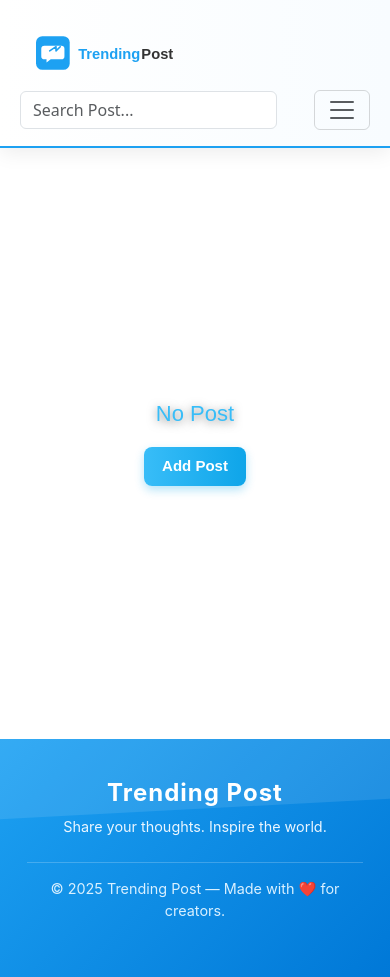
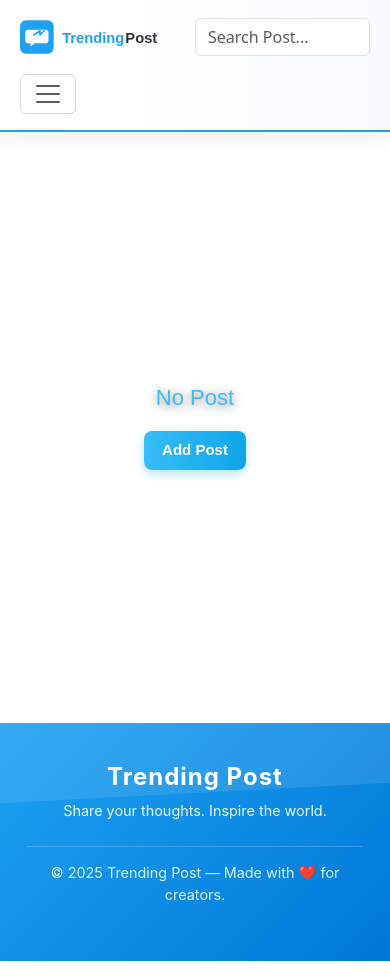
Before and after one commit to ganesh-raja/Post-app-React-JS, a React (Vite) app: page / in a window 390 px wide. Built offline with nearby package versions, Linux system fonts and the light colour scheme.

Commit message:
css code updated

```diff
--- a/src/Header.jsx
+++ b/src/Header.jsx
@@ -12,7 +12,7 @@ const Header = ({searchPost, setSearchPost, searchResult, emptySearch}) => {
             <img
               src="/src/assets/logo.svg"
               alt="Trending Post Logo"
-                className="logo-img m-3 m-sm-0"
+              className="logo-img"
             />
           </Link>
           <SearchBar searchPost={searchPost} setSearchPost={setSearchPost} searchResult={searchResult}
--- a/src/Navbar.jsx
+++ b/src/Navbar.jsx
@@ -9,23 +9,14 @@ const Navbar = () => {
 
   return (
     <>
-      <button class="navbar-toggler" type="button" data-bs-toggle="collapse" data-bs-target="#navbarNav"><span class="navbar-toggler-icon"></span></button>
-      <div class="collapse navbar-collapse mt-2 mt-sm-0" id="navbarNav">
+      <button className="navbar-toggler mt-3 mt-sm-0" type="button" data-bs-toggle="collapse" data-bs-target="#navbarNav"><span className="navbar-toggler-icon"></span></button>
+      <div className="collapse navbar-collapse mt-2 mt-sm-0" id="navbarNav">
         <ul className='navbar-nav ms-auto'>
           <li className='nav-item'><NavLink to="/" className={({isActive})=> isActive ? "nav-link active" : "nav-link"} >Home</NavLink></li>
           <li className='nav-item'><NavLink to="/post" className={({isActive})=> isActive ? "nav-link active" : "nav-link"} >Post</NavLink></li>
           <li className='nav-item'><NavLink to="/about" className={({isActive})=> isActive ? "nav-link active" : "nav-link"} >About</NavLink></li>
         </ul>
       </div>
-
-        {/* <div
-          className={`menu-toggle ${menuOpen ? "open" : ""}`}
-          onClick={() => setMenuOpen(!menuOpen)}
-        >
-          <span className="bar"></span>
-          <span className="bar"></span>
-          <span className="bar"></span>
-        </div> */}
     </>
   )
 }
--- a/src/Post.jsx
+++ b/src/Post.jsx
@@ -15,11 +15,7 @@ const Post = ({items, handleDelete}) => {
     }
   return (
     <>
-        <div className=''>
-            <Link to="/"><button type='button' className="backbtn">Back</button></Link>
-        </div>
         <form className='delForm' onSubmit={(e)=>e.preventDefault()}>
-
             <div className="post-detail">
             <h2 className="post-detail-title">{iPost.title}</h2>
             <p className="post-detail-date">{iPost.date}</p>
@@ -27,8 +23,10 @@ const Post = ({items, handleDelete}) => {
                 <p>{iPost.content}</p>
             </div>
             </div>
-
-            <button type='button' className="delbtn" onClick={()=>handleDelete(id)}>Delete Post</button>
+            <div className=''>
+                <Link to="/"><button type='button' className="backbtn me-5">Back</button></Link>
+                <button type='button' className="delbtn" onClick={()=>handleDelete(id)}>Delete Post</button>
+            </div>
         </form>
     </>
   )
--- a/src/SearchBar.jsx
+++ b/src/SearchBar.jsx
@@ -3,7 +3,7 @@ import SearchItems from './SearchItems'
 
 const SearchBar = ({searchPost, setSearchPost, searchResult, emptySearch}) => {
   return (
-    <div>
+    <div className='form-search'>
       <form action="" onSubmit={(e)=>e.preventDefault()}>
         <input type="text" placeholder='Search Post...' value={searchPost}
         className='form-control'
--- a/src/index.css
+++ b/src/index.css
@@ -40,6 +40,17 @@
 @media (max-width: 768px) {
   .logo-img {
     height: 42px;
+  }
+}
+
+.form-search{
+  width: 50% !important;
+  margin-left: 140px;
+}
+
+@media (max-width: 1199px) {
+  .form-search {
+    margin-left: 0px;
   }
 }
 
```
Lines whose indentation alone changed are shown as unchanged.
